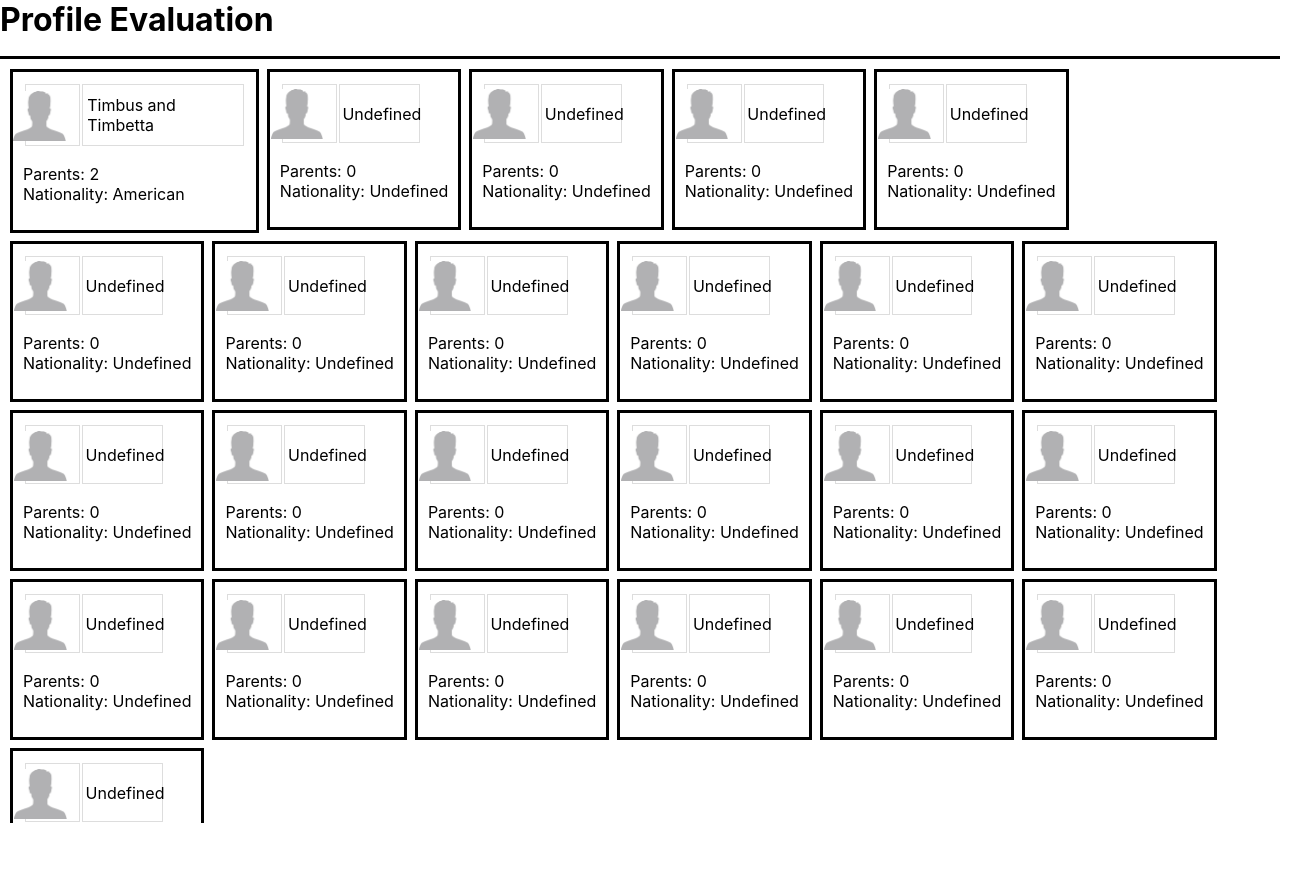
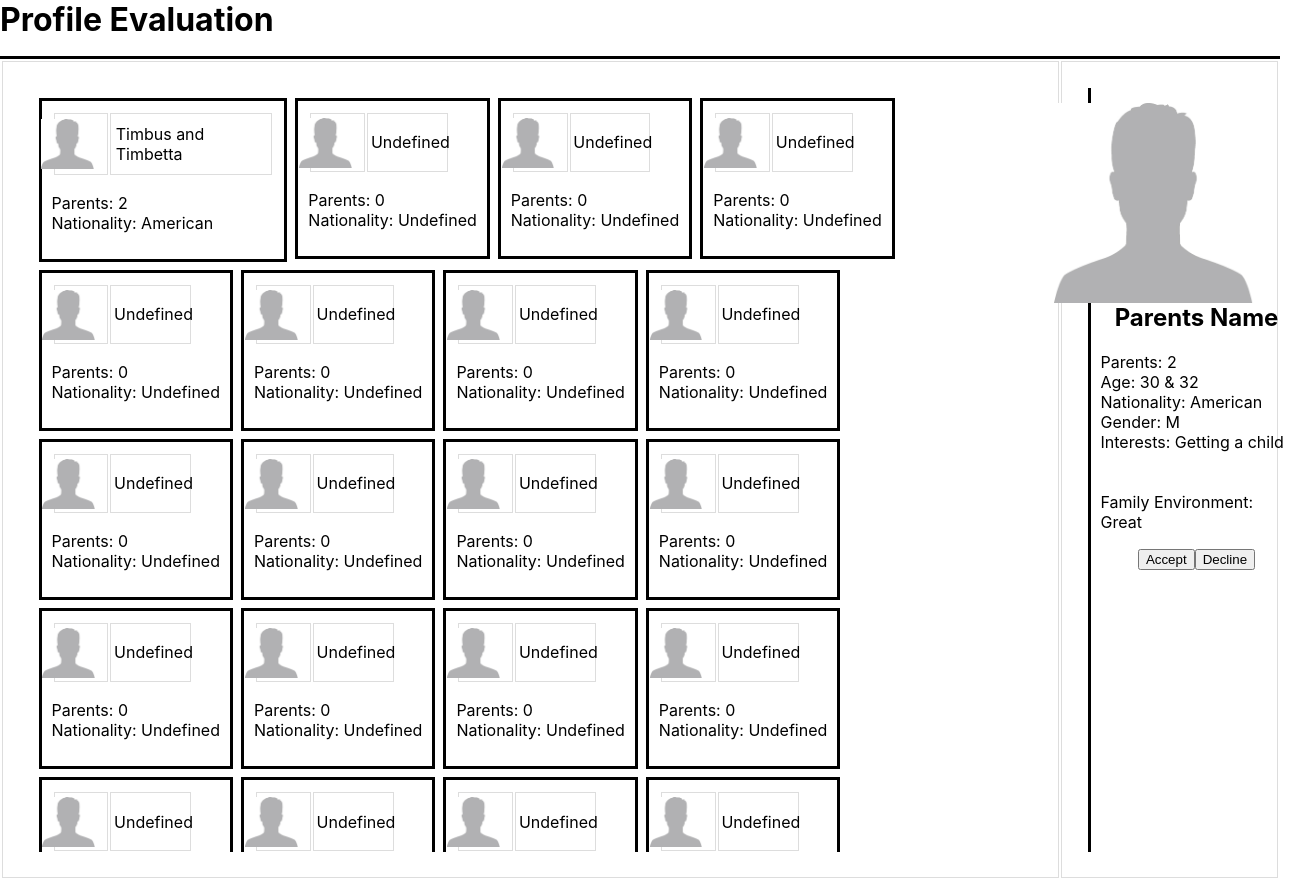
Before and after one commit to matedro/444_driftr, a React (Create React App) app: page /c/evaluate/detail in a window 1280 px wide. Shown: the whole page, 1303 px wide, since content can reach past the window. Before the commit the page ends 823 px from the top, so only its background shows below. Built offline with nearby package versions, Linux system fonts and the light colour scheme; the HTML template or start-up script is replaced by a standard one.

Commit message:
First ProfileSummary in each evaluation page opens their detail panes

```diff
--- a/src/App.js
+++ b/src/App.js
@@ -30,7 +30,7 @@ function App() {
         <Route path="/p/create-profile">
           <Adult />
         </Route>
-        <Route path="/p/evaluate">
+        <Route exact path="/p/evaluate">
           <EvalParent />
         </Route>
         <Route path="/p/evaluate/detail">
@@ -40,7 +40,7 @@ function App() {
         <Route path="/c/create-profile">
           <Child />
         </Route>
-        <Route path="/c/evaluate">
+        <Route exact path="/c/evaluate">
           <EvalChild />
         </Route>
         <Route path="/c/evaluate/detail">
--- a/src/evaluation/EvalChild.js
+++ b/src/evaluation/EvalChild.js
@@ -1,8 +1,15 @@
 import React from 'react';
 import Grid from "@material-ui/core/Grid";
+import { useHistory } from "react-router-dom";
 import ProfileSummary from './ProfileSummary.js';
 
 function EvalChild() {
+  let history = useHistory();
+
+  function handleSelection() {
+    history.push("/c/evaluate/detail");
+  }
+
   return (
     <div>
       <h1 className="Header">Profile Evaluation</h1>
@@ -14,6 +21,7 @@ function EvalChild() {
               name="Timbus and Timbetta"
               numParents="2"
               nationality="American"
+              onClick={handleSelection}
             />
           </Grid>
           <Grid item><ProfileSummary isChild={false}/></Grid>
--- a/src/evaluation/EvalParent.js
+++ b/src/evaluation/EvalParent.js
@@ -1,9 +1,16 @@
 import React from 'react';
 import Grid from "@material-ui/core/Grid";
+import { useHistory } from "react-router-dom";
 import Filter from './Filter.js';
 import ProfileSummary from './ProfileSummary.js';
 
 function EvalParent() {
+  let history = useHistory();
+
+  function handleSelection() {
+    history.push("/p/evaluate/detail");
+  }
+
   return (
     <div>
       <h1 className="Header">Profile Evaluation</h1>
@@ -18,6 +25,7 @@ function EvalParent() {
                   name="Little Timmy"
                   age="5"
                   nationality="American"
+                  onClick={handleSelection}
                 />
               </Grid>
               <Grid item><ProfileSummary isChild={true}/></Grid>
--- a/src/evaluation/ProfileSummary.js
+++ b/src/evaluation/ProfileSummary.js
@@ -4,7 +4,7 @@ import "./Eval.css";
 
 function ProfileSummary(props) {
   return (
-    <div className="Summary">
+    <div className="Summary" onClick={props.onClick}>
       <table>
         <tr>
           <td>
```
